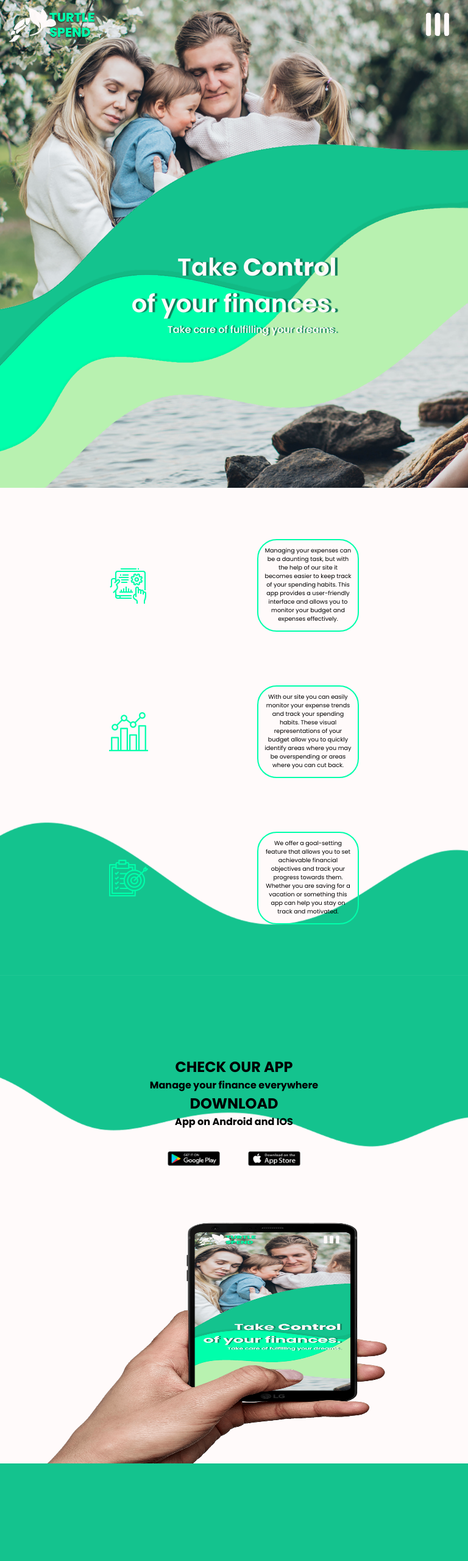
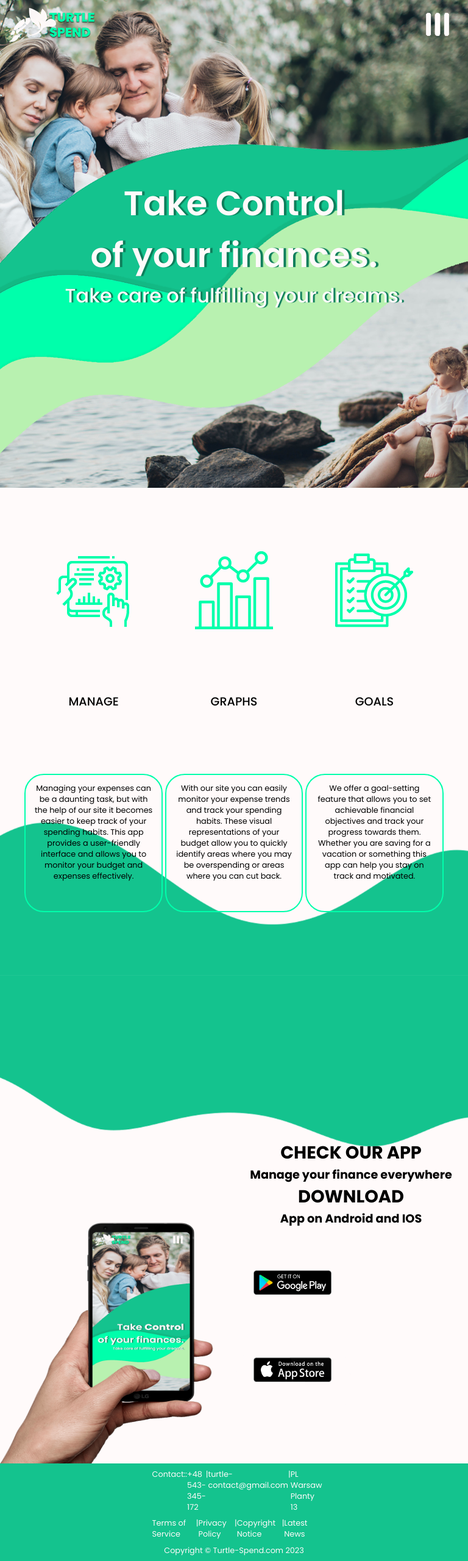
Before and after one commit to AlanWes/Budget-Managment-App, a Django app: page / in a window 768 px wide. Shown: the whole page at 61% size. Run offline with Django 4.2, Linux system fonts and the light colour scheme.

Commit message:
changed css code to be more readeble

```diff
--- a/src_projects/Project_Budget/static/css/master.css
+++ b/src_projects/Project_Budget/static/css/master.css
@@ -5,11 +5,6 @@
   --waves: url('/static/images/waves.png');
   --waves2: url('/static/images/waves2.png');
 }
-
-/* CHANGE
-    RESPONSIVE
-      SECTION 2
-*/
 
 * {
   margin: 0;
@@ -23,11 +18,13 @@ body {
   font-weight: 400;
 }
 
-/* CLASSES */
-
 .container {
   overflow: hidden;
 }
+
+/* MAIN STYLE */
+
+/* NAVBAR */
 
 .navbar {
   position: fixed;
@@ -81,8 +78,6 @@ body {
   width: 60px;
 }
 
-/* SECTIONS */
-
 /* SECTION 1 */
 
 .section-1 {
@@ -100,14 +95,27 @@ body {
   margin: auto;
   max-width: 100%;
   max-height: 100%;
+}
+
+.section-1 .text-1 .anim-1 {
   opacity: 0;
-  animation: first-view-text 1.5s ease-out forwards;
+  animation: first-view-text 1s ease-out forwards;
+}
+
+.section-1 .text-1 .anim-2 {
+  opacity: 0;
+  animation: first-view-text 1s ease-out 0.5s forwards;
+}
+
+.section-1 .text-1 .anim-3 {
+  opacity: 0;
+  animation: first-view-text 1s ease-out 1s forwards;
 }
 
 @keyframes first-view-text {
   0% {
     opacity: 0;
-    transform: translateY(2em);
+    transform: translateY(1em);
   }
   100% {
     opacity: 1;
@@ -131,12 +139,6 @@ body {
   font-size: 2em;
   color: rgb(255,250,250);
   text-shadow: 3px 0px 1px rgba(13, 125, 90, 1);
-}
-
-.section-1 .p-1-c {
-  font-weight: 700;
-  color: rgb(255,250,250);
-  text-shadow: 4px 0px 1px rgba(13, 125, 90, 1);
 }
 
 /* SECTION 2 */
@@ -243,7 +245,7 @@ body {
 
 .section-3 .third-view .mobile-1 img {
   height: 75vh;
-  width: 40vw;
+  width: 30vw;
 }
 
 .section-3 .third-view .mobile-2 {
@@ -270,55 +272,41 @@ body {
 
 /* FOOTER */
 
-.footer {
+footer {
   display: flex;
+  flex-direction: column;
+  align-items: center;
+  justify-content: space-evenly;
   height: 20vh;
   width: 100vw;
+  color: rgb(255,250,250);
+  font-size: 0.8em;
   background-color: rgb(20, 195, 142);
-  background-size: cover;
   box-sizing: border-box;
+}
+
+footer .policy {
+  display: flex;
+  flex-direction: row;
+  justify-content: space-evenly;
+  width: 35vw;
+}
+
+footer .contact {
+  display: flex;
+  flex-direction: row;
+  justify-content: space-evenly;
+  width: 35vw;
 }
 
 /* MEDIA */
 
-/* ##################################### PC ##################################### */
+/* ##################################### MOBILE 0px (320px) — 480px ##################################### */
 
-@media screen and (min-width: 781px) {
+@media only screen and (min-width: 0px) and (max-width: 480px) {
 
-.menu-btn {
-  display: none;
-}
+  /* NAVBAR */
 
-}
-
-/* ##################################### TABLET ##################################### */
-
-@media screen and (max-width: 950px) {
-
-  /* SECTION 2 */
-
-  .section-2 .second-view .description {
-    width: 12.3em;
-    height: 12.3em;
-    padding: 0.8em;
-  }
-
-  .section-2 .second-view .description p {
-    font-size: 0.8em;
-  }
-
-  .section-2 .second-view img {
-    width: 8em;
-  }
-
-  .section-2 .second-view h2 {
-    font-weight: 500;
-  }
-}
-
-/* ##################################### MOBILE ##################################### */
-
-@media screen and (max-width: 780px) {
   .navbar {
     padding: 0;
   }
@@ -373,7 +361,7 @@ body {
 
   .section-1 .p-1 {
     font-weight: 600;
-    font-size: 2.5em;
+    font-size: 2.2em;
     color: rgb(255,250,250);
     text-shadow: 4px 0px 1px rgba(13, 125, 90, 1);
   }
@@ -383,12 +371,6 @@ body {
     font-size: 1em;
     color: rgb(255,250,250);
     text-shadow: 3px 0px 1px rgba(13, 125, 90, 1);
-  }
-
-  .section-1 .p-1-c {
-    font-weight: 700;
-    color: rgb(255,250,250);
-    text-shadow: 4px 0px 1px rgba(13, 125, 90, 1);
   }
 
   /* SECTION 2 */
@@ -414,8 +396,6 @@ body {
   .section-2 .second-view img {
     width: 4em;
   }
-
-  /* CHANGE TO COLUMN */
 
   .section-2 .second-view {
     display: flex;
@@ -451,6 +431,7 @@ body {
     height: 30vh;
     width: 100vw;
   }
+
   /* SECTION 3 */
 
   .section-3 .third-view {
@@ -463,14 +444,14 @@ body {
 
   .section-3 .third-view .mobile-1 {
     display: flex;
-    align-items: end;
+    align-items: flex-end;
     justify-content: center;
     height: 50vh;
     width: 100vw;
   }
 
   .section-3 .third-view .mobile-1 img {
-    height: 50vh;
+    height: 45vh;
     width: 80vw;
   }
 
@@ -497,4 +478,131 @@ body {
   }
 
   /* FOOTER */
+
 }
+
+/* ####################################### TABLET 481px — 768px ####################################### */
+
+@media only screen and (min-width: 481px) and (max-width: 768px) {
+
+  /* NAVBAR */
+
+  .navbar {
+    padding: 0;
+  }
+
+  .navbar .nav-links ul li {
+    margin: 25px 0;
+    font-size: 1.4em;
+  }
+
+  .menu-btn {
+    display: block;
+  }
+
+  .nav-links {
+    position: absolute;
+    top: 0;
+    left: 0;
+    background-color: rgba(0, 128, 0, 0.25);
+    backdrop-filter: blur(3px);
+    width: 100%;
+    height: 100vh;
+    display: flex;
+    justify-content: center;
+    align-items: center;
+    margin-left: -100%;
+  }
+
+  .nav-links.mobile-menu {
+    margin-left: 0;
+    transition: all 0.5s ease;
+  }
+
+  .nav-links ul {
+    display: flex;
+    flex-direction: column;
+    align-items: center;
+  }
+
+  /* SECTION 1 */
+
+  /* SECTION 2 */
+
+  .section-2 .second-view .description {
+    width: 12.3em;
+    height: 12.3em;
+    padding: 0.8em;
+  }
+
+  .section-2 .second-view .description p {
+    font-size: 0.8em;
+  }
+
+  .section-2 .second-view img {
+    width: 8em;
+  }
+
+  .section-2 .second-view h2 {
+    font-weight: 500;
+  }
+
+  /* SECTION 3 */
+
+  .section-3 .third-view .mobile-1 img {
+    height: 50vh;
+    width: 50vw;
+  }
+
+  /* FOOTER */
+
+}
+
+/* ###################################### LAPTOPS 769px — 1024px ###################################### */
+
+@media only screen and (min-width: 769px) and (max-width: 1024px) {
+
+  .menu-btn {
+    display: none;
+  }
+
+  /* NAVBAR */
+  /* SECTION 1 */
+  /* SECTION 2 */
+  /* SECTION 3 */
+  /* FOOTER */
+
+}
+
+
+/* ##################################### DESKTOP 1025px — 1200px ###################################### */
+
+@media only screen and (min-width: 1025px) and (max-width: 1200px) {
+
+  .menu-btn {
+    display: none;
+  }
+
+  /* NAVBAR */
+  /* SECTION 1 */
+  /* SECTION 2 */
+  /* SECTION 3 */
+  /* FOOTER */
+
+}
+
+/* ######################################## TV 1201px and more ######################################## */
+
+@media only screen and (min-width: 1201px) {
+
+  .menu-btn {
+    display: none;
+  }
+
+  /* NAVBAR */
+  /* SECTION 1 */
+  /* SECTION 2 */
+  /* SECTION 3 */
+  /* FOOTER */
+
+}
--- a/src_projects/Project_Budget/templates/master.html
+++ b/src_projects/Project_Budget/templates/master.html
@@ -27,9 +27,9 @@
         </nav>
         <div class="section-1">
             <div class="text-1">
-                <p class="p-1">Take <span class="p-1-c">Control</span></p>
-                <p class="p-1">of your finances.</p>
-                <p class="p-2">Take care of fulfilling your dreams.</p>
+                <p class="p-1 anim-1">Take Control</p>
+                <p class="p-1 anim-2">of your finances.</p>
+                <p class="p-2 anim-3">Take care of fulfilling your dreams.</p>
             </div>
         </div>
         <div class="section-2">
@@ -76,8 +76,26 @@
                 </div>
             </div>
         </div>
-        <footer class="footer">
-
+        <footer>
+            <div class="contact">
+                <p>Contact:</p>
+                <p>:</p>
+                <p>+48 543-345-172</p>
+                <p>|</p>
+                <p>turtle-contact@gmail.com</p>
+                <p>|</p>
+                <p>PL Warsaw Planty 13</p>
+            </div>
+            <div class="policy">
+                <p>Terms of Service</p>
+                <p>|</p>
+                <p>Privacy Policy</p>
+                <p>|</p>
+                <p>Copyright Notice</p>
+                <p>|</p>
+                <p>Latest News</p>
+            </div>
+            <p>Copyright © Turtle-Spend.com 2023</p>
         </footer>
     </div>
     <!--JS-->
```
